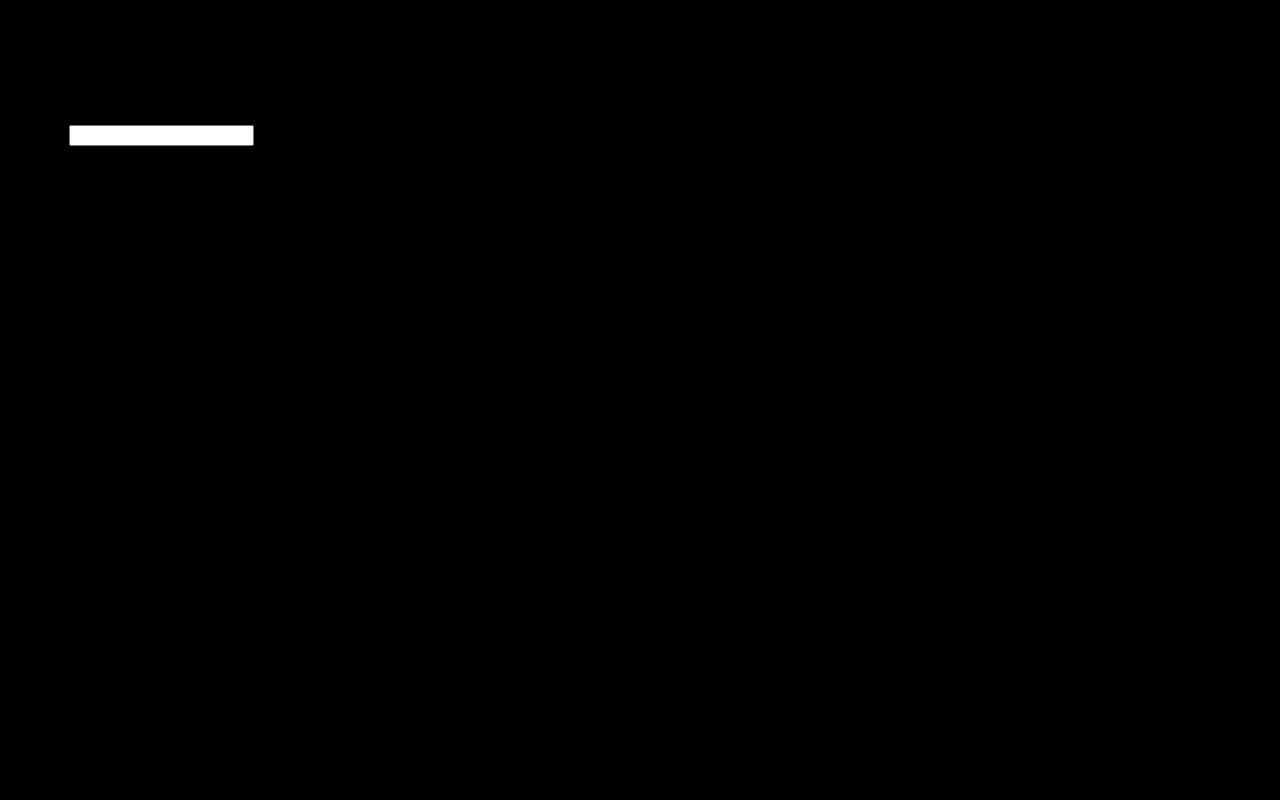
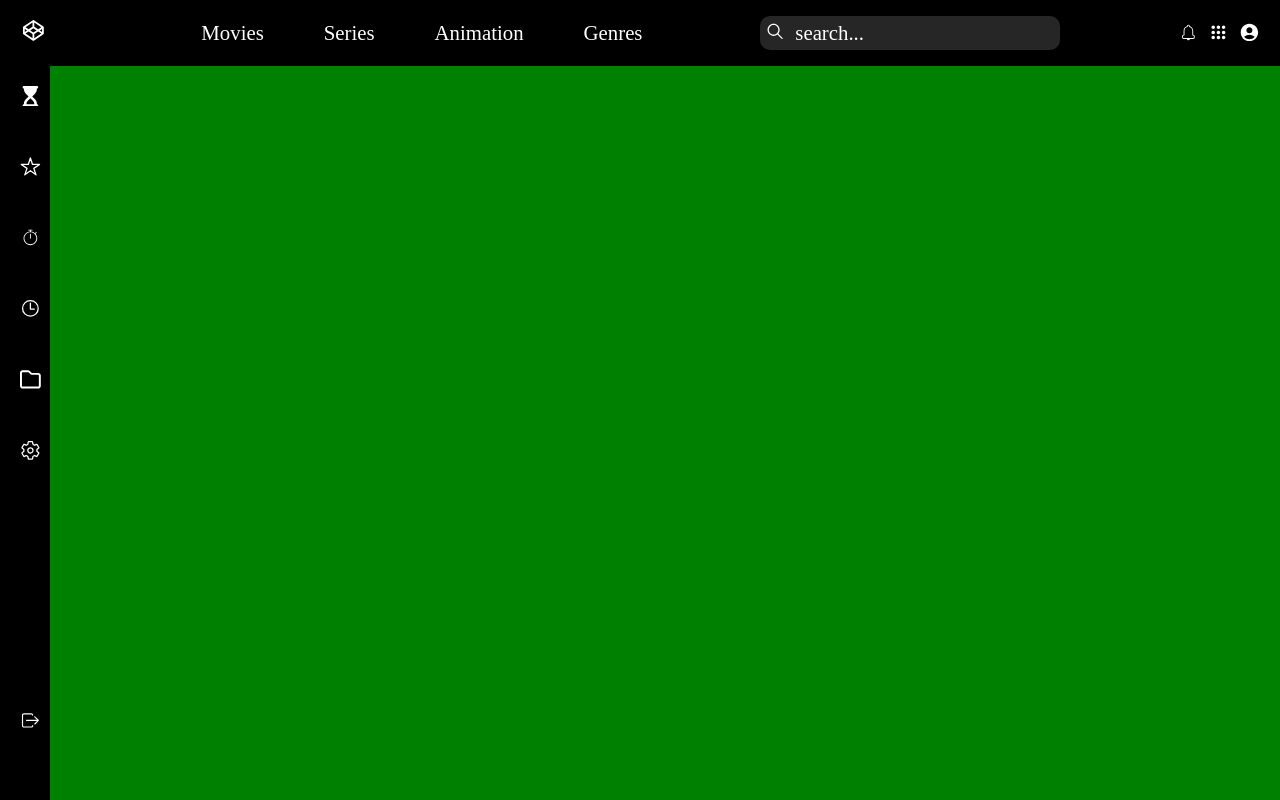
Before and after one commit to dahpizu/react-1, a React (Vite) app: page / in a window 1280 px wide. Shown: the top 800 px of the page. Built offline with nearby package versions, Linux system fonts and the light colour scheme.

Commit message:
Update stylesheet.css

```diff
--- a/src/stylesheet.css
+++ b/src/stylesheet.css
@@ -3,8 +3,60 @@
 }
 body {
   margin: 0;
+  color: white;
+  height: 80px;
+  overflow: hidden;
+  background-color: green;
+  font-size: 1.3rem;
+}
+.opt {
   background-color: black;
+  display: flex;
+  align-items: center;
+  justify-content: space-between;
 }
-nav {
+
+ul {
+  display: flex;
+  gap: 60px;
+  list-style-type: none;
+}
+.icon {
+  color: white;
+  gap: 10px;
+  display: flex;
+  padding-right: 20px;
+}
+.movie-container {
+  color: white;
+}
+
+.search-input {
+  color: white;
+  background-color: rgb(39, 38, 38);
+  border: none;
+}
+.search {
+  padding: 5px;
+  width: 300px;
+  border: none;
+  border-radius: 10px;
+  background-color: rgb(39, 38, 38);
+  display: flex;
+  gap: 10px;
+}
+.left-nav {
   background-color: black;
+  display: flex;
+  flex-direction: column;
+  width: 50px;
+  height: 763px;
+  gap: 50px;
+  padding: 20px;
 }
+.logout {
+  margin-top: 200px;
+}
+.logo-icon {
+  padding-left: 23px;
+}
```
